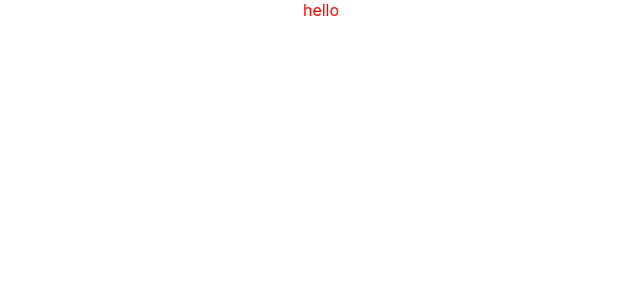
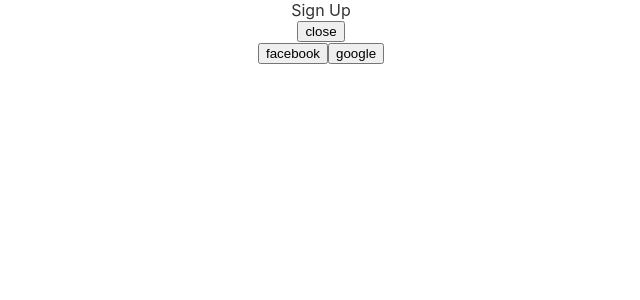
Before and after one commit to thuhoai1810/ecommerce-react_app, a React (Create React App) app in the folder front_end/: page / in a window 1280 px wide. Shown: the top 300 px of the page, without its empty margins (319-959 px from the left). Built offline with nearby package versions, Linux system fonts and the light colour scheme.

Commit message:
#2 update component common

```diff
--- a/front_end/src/App.module.scss
+++ b/front_end/src/App.module.scss
@@ -1,4 +1,4 @@
 .App {
   text-align: center;
-  color: red;
+  color: #333333;
 }
--- a/front_end/src/App.tsx
+++ b/front_end/src/App.tsx
@@ -1,10 +1,11 @@
 import React from 'react';
 import styles from'./App.module.scss';
+import SignIn from "./features/SignIn/SignIn";
 
 function App() {
   return (
     <div className={styles.App}>
-      hello
+      <SignIn/>
     </div>
   );
 }
--- a/front_end/src/features/Component/Button/Button.tsx
+++ b/front_end/src/features/Component/Button/Button.tsx
@@ -20,7 +20,7 @@
   hasError = false,
   btnRef,
 }) => {
-    const newStyles = hasError ? [...styles, 'error'] : styles;
+    // const newStyles = hasError ? [...styles, 'error'] : styles;
   return (
     <button className={cssStyles.btn} type={type} ref={btnRef} disabled={disabled} onClick={onClick}>
       <span>{text}</span>
--- a/front_end/src/features/Component/Button/ButtonClose.tsx
+++ b/front_end/src/features/Component/Button/ButtonClose.tsx
@@ -1,11 +1,24 @@
 import React from "react";
 import styles  from './Button.module.scss'
+import cssStyles from "./Button.module.scss";
 import Button from "./Button";
 
- const ButtonClose = () =>{
+type TCssStyles = keyof typeof cssStyles;
+type Tprops = {
+    text?: string;
+    onClick?: (event: any) => void;
+    styles?: TCssStyles[];
+    disabled?: boolean;
+    type?: 'button' | 'submit';
+    hasError?: boolean;
+    btnRef?: any;
+}
+
+const ButtonClose = () =>{
+
      return(
          <div className={styles.close}>
-             <Button/>
+             <Button text= 'close'/>
          </div>
      )
  }
--- a/front_end/src/features/Component/ButtonSocial/ButtonSocial.tsx
+++ b/front_end/src/features/Component/ButtonSocial/ButtonSocial.tsx
@@ -0,0 +1,23 @@
+import React from "react";
+import  styles from "./ButtonSocial.module.scss"
+import Button from "../Button/Button";
+
+type Tprops = {
+    text?: string;
+    onClick?: (event: any) => void;
+    disabled?: boolean;
+    type?: 'button' | 'submit';
+    hasError?: boolean;
+    btnRef?: any;
+}
+
+const ButtonSocial = () =>{
+
+    return(
+        <div className={styles.social}>
+            <Button text='facebook'/>
+            <Button text='google'/>
+        </div>
+    )
+}
+export  default ButtonSocial;
--- a/front_end/src/features/SignIn/SignIn.tsx
+++ b/front_end/src/features/SignIn/SignIn.tsx
@@ -1,11 +1,18 @@
 import React from 'react';
 import  styles from './SignIn.module.scss';
-import Button from "../Component/Button/Button";
+import ButtonSocial from "../Component/ButtonSocial/ButtonSocial";
 import ButtonClose from "../Component/Button/ButtonClose";
 const SignIn = () => {
     return(
         <div className={styles.container}>
-            <ButtonClose/>
+            <div className={styles.header}>
+                <span>Sign Up</span>
+                <i className="fa-solid fa-xmark"/>
+                <ButtonClose/>
+            </div>
+            <div className={styles.btn_social}>
+                <ButtonSocial/>
+            </div>
         </div>
     )
 }
```
Also changed, not shown: front_end/src/features/Component/Input/Input.tsx (added, +13 -0 lines), front_end/src/features/Component/InputItem/InputItem.tsx (added, +10 -0 lines), front_end/src/features/Component/Input/Input.module.scss (added), front_end/src/features/Component/InputItem/InputItem.module.scss (added).
